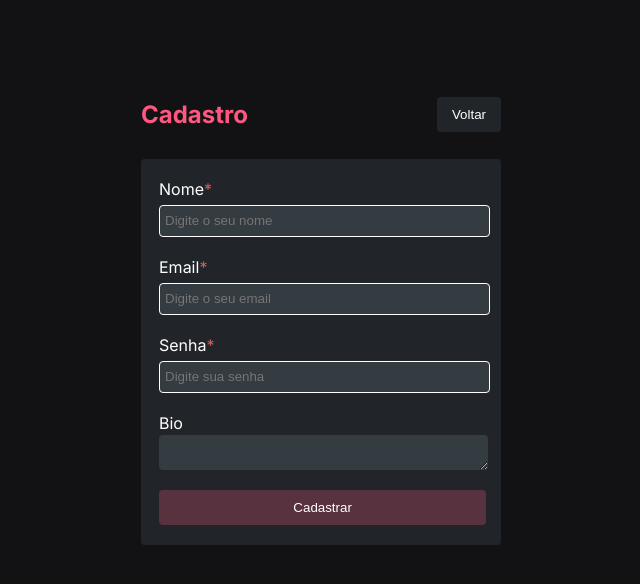
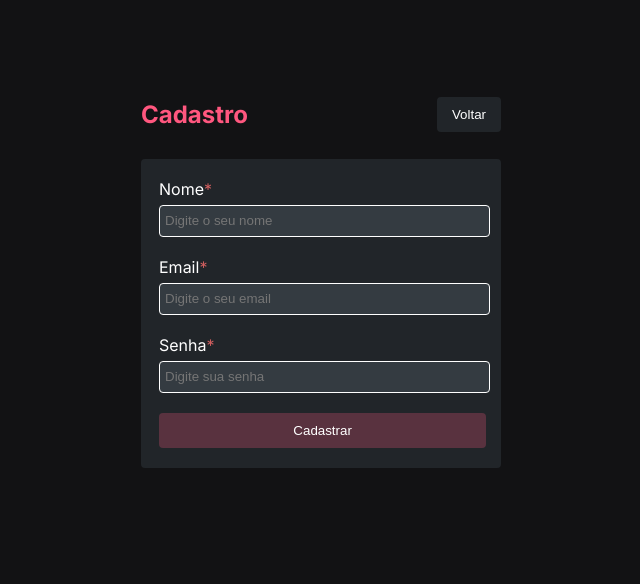
Before and after one commit to ViniWei/A2-Projeto, a Next.js app: page /signup in a window 1280 px wide. Shown: the top 584 px of the page, without its empty margins (319-959 px from the left). Built offline with nearby package versions, Linux system fonts and the light colour scheme.

Commit message:
remove bio from login

```diff
--- a/src/components/SignupForm/SignupForm.tsx
+++ b/src/components/SignupForm/SignupForm.tsx
@@ -17,7 +17,6 @@ const SignupForm: React.FC = () => {
     nome: "",
     email: "",
     senha: "",
-    bio: "",
   });
 
   const handleChange = (
@@ -49,7 +48,6 @@ const SignupForm: React.FC = () => {
       nome: "",
       email: "",
       senha: "",
-      bio: "",
     });
     toast.success("Cadastro realizado com sucesso!", {
       autoClose: 1800
@@ -95,14 +93,6 @@ const SignupForm: React.FC = () => {
         onChange={handleChange}
       />
 
-      <label htmlFor="bio">Bio</label>
-      <textarea
-        id="bio"
-        name="bio"
-        value={formData.bio}
-        onChange={handleChange}
-      />
-
       <Button onClick={() => {
         handleSubmit()
       }} text="Cadastrar" />
```
